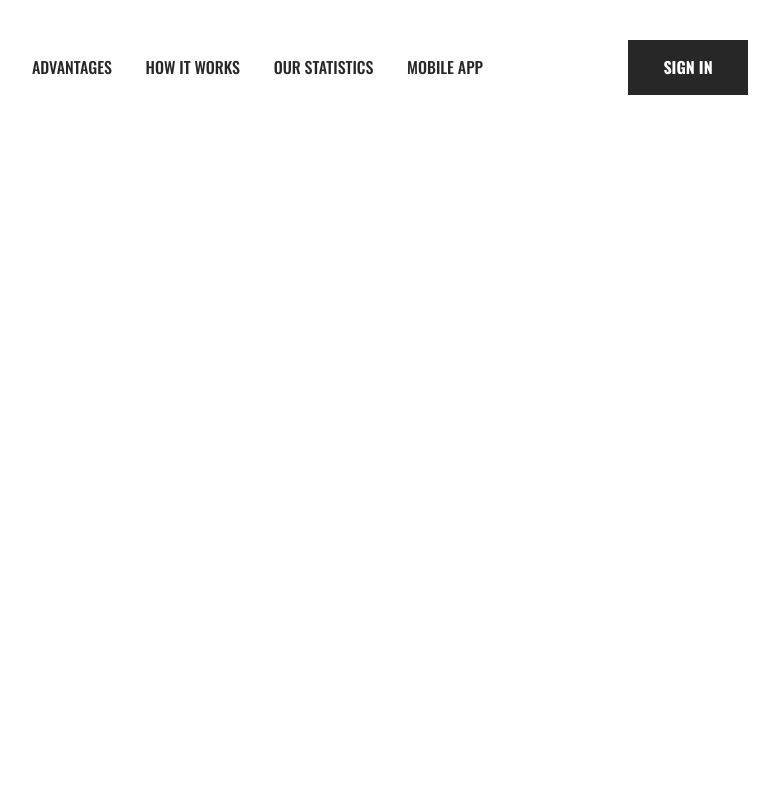
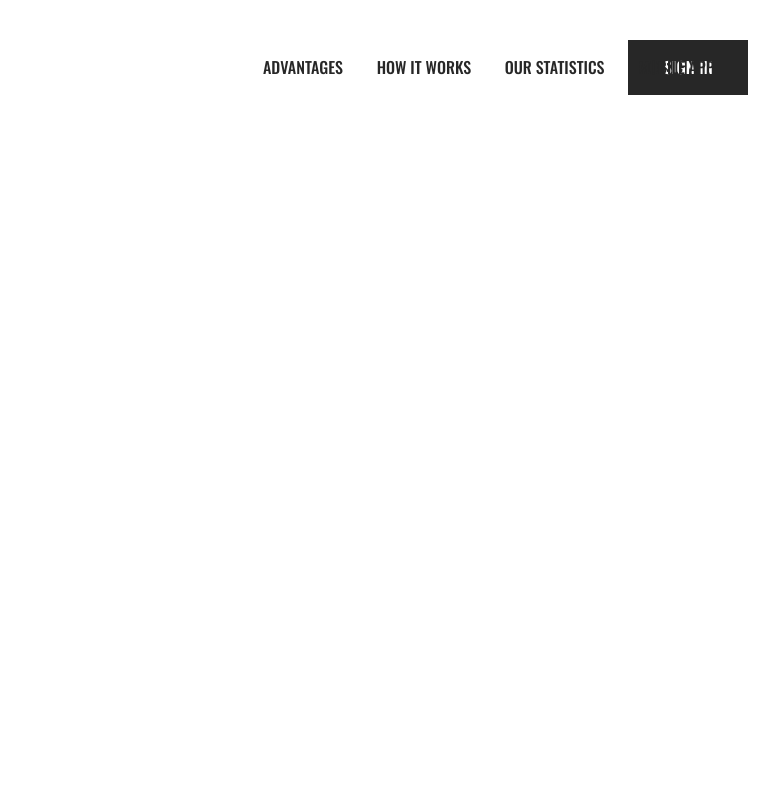
Before and after one commit to vika-4eredni4enko/suitsIn, a website: page index.html in a window 1280 px wide. Shown: the top 800 px of the page, without its empty margins (477-1256 px from the left). Drawn offline with nearby package versions, Linux system fonts and the light colour scheme; files that its build step writes are made by us from their sources.

Commit message:
Update _menu.sass

```diff
--- a/sass/_menu.sass
+++ b/sass/_menu.sass
@@ -1,8 +1,8 @@
 .menu
 	position: absolute
 	top: 55px
-	right: 305px
 	z-index: 9
+	left: 725px
 
 	ul
 		padding: 0
```
